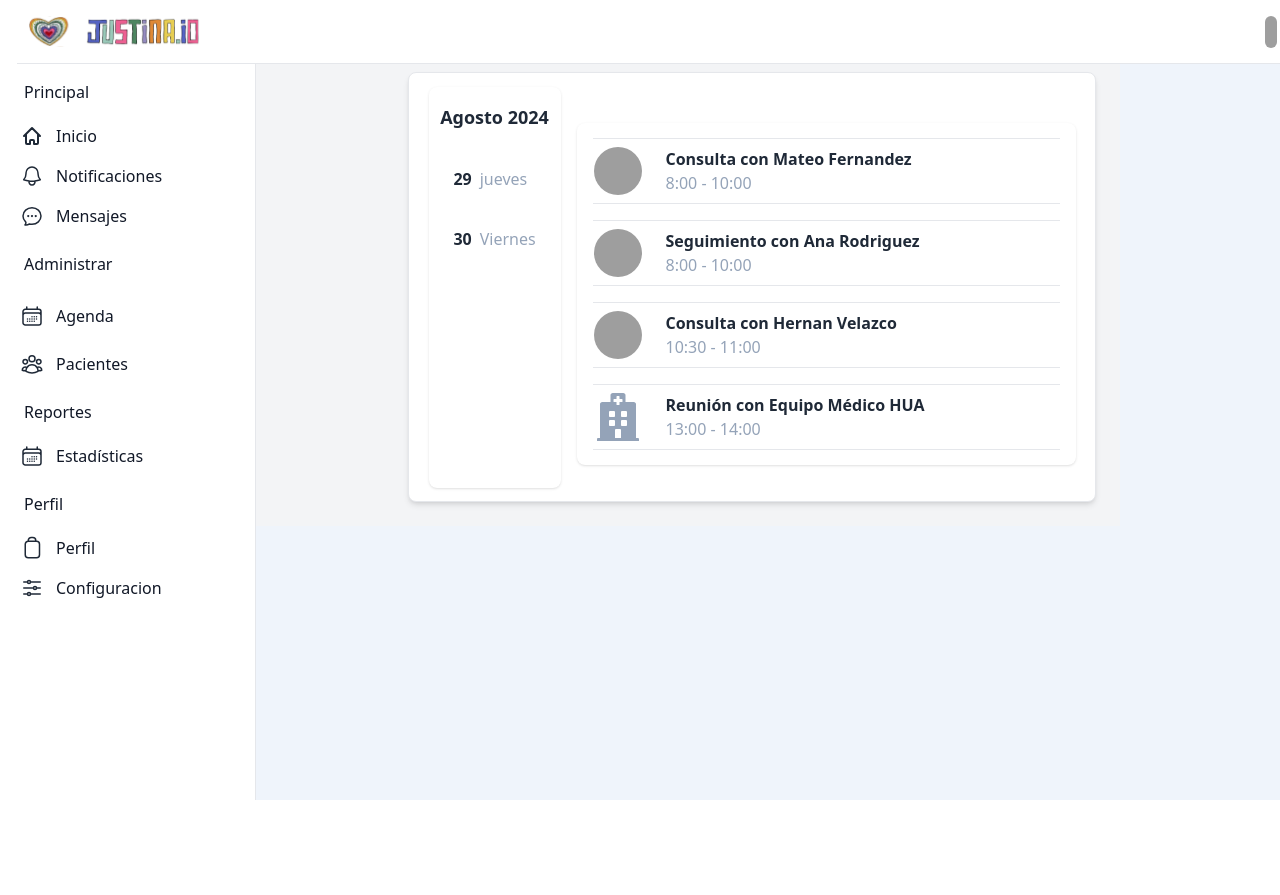
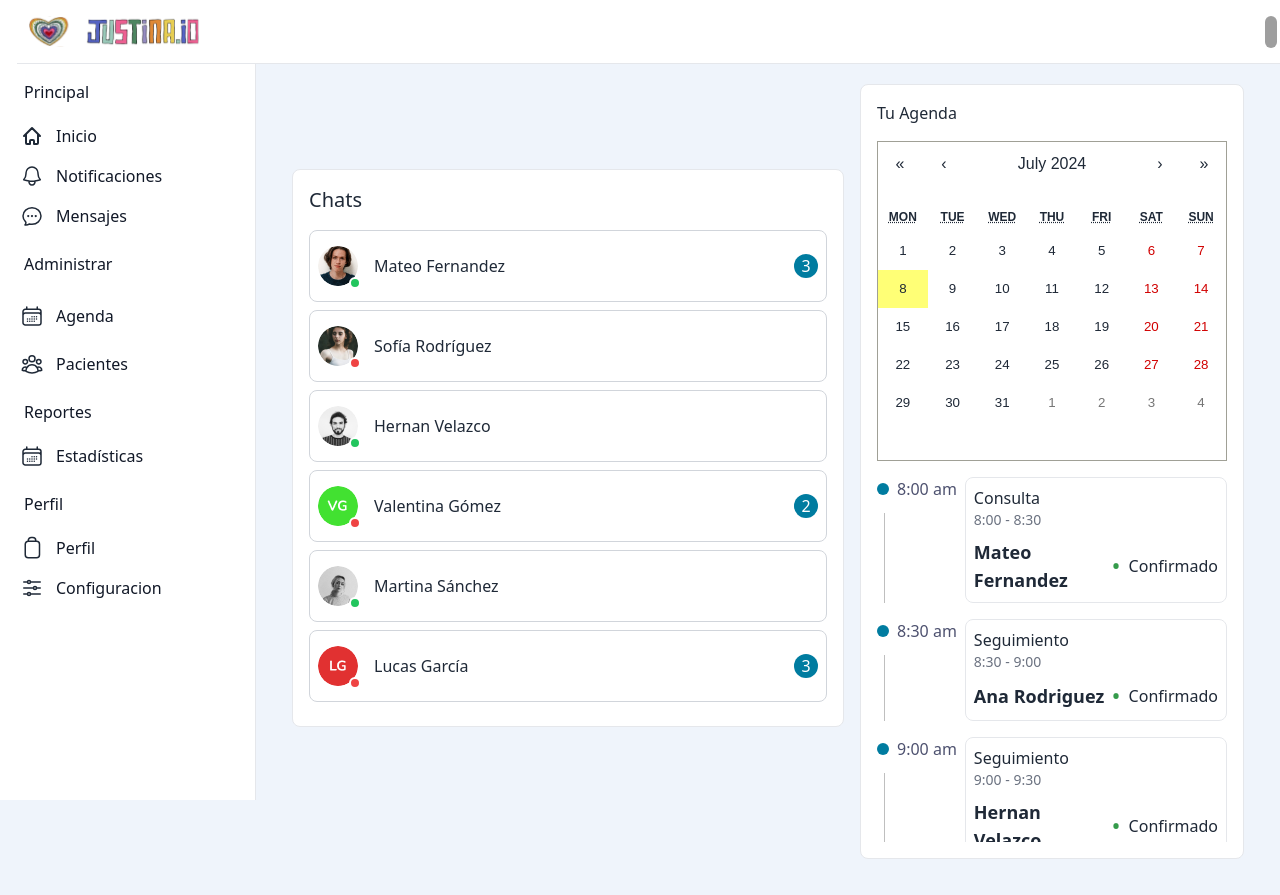
Before and after one commit to No-Country-simulation/h1-09-java-react, a React (Vite) app in the folder justina-io/: page / in a window 1280 px wide. Before the commit the page ends 800 px from the top, so only its background shows below. Built offline with nearby package versions, Linux system fonts and the light colour scheme; grey boxes are pictures that could not be loaded.

Commit message:
fix: fix page home and patients

```diff
--- a/justina-io/src/components/chats/Chats.jsx
+++ b/justina-io/src/components/chats/Chats.jsx
@@ -20,12 +20,12 @@ const photos = [
 
 const Chats = () => {
   return (
-    <div className="w-[688px] h-[553px] bg-white p-4">
+    <div className="w-[344px] md:w-[688px] h-auto bg-white p-4 border rounded-lg">
       <h1 className="text-left text-xl mb-4">Chats</h1>
       {chatsData.map((chat, index) => (
         <div
           key={chat.id}
-          className="w-[624px] h-[72px] flex items-center mb-2 bg-white border border-gray-300  rounded-lg p-2"
+          className="w-full h-[72px] flex items-center mb-2 bg-white border border-gray-300 rounded-lg p-2"
         >
           <div className="relative">
             <img
--- a/justina-io/src/components/yourAgenda/TuAgenda.jsx
+++ b/justina-io/src/components/yourAgenda/TuAgenda.jsx
@@ -5,13 +5,12 @@ import Appointment from './Appointment';
 
 const TuAgenda = () => {
   return (
-    <div className="flex justify-center items-center h-screen">
-      <div className="w-[410px] h-[770px] bg-white border rounded-lg p-4">
+    <div className="w-[110px] md:w-[410px] h-auto mt-12 bg-white border rounded-lg p-4">
       <h1 className="mb-4">Tu Agenda</h1>
-        <div className="w-[380px] h-[320px] mb-4 flex justify-center">
+      <div className="w-full h-[320px] mb-4 flex justify-center">
         <Calendar />
       </div>
-        <div className="w-[380px] h-[365px] overflow-y-auto">
+      <div className="w-full h-[365px] overflow-y-auto">
         <Appointment
           time="8:00 am"
           title="Consulta"
@@ -35,7 +34,6 @@ const TuAgenda = () => {
         />
       </div>
     </div>
-    </div>
   );
 };
 
--- a/justina-io/src/index.css
+++ b/justina-io/src/index.css
@@ -5,3 +5,17 @@
 body{
     background-color: #EFF4FB;
 }
+
+.main-content {
+    display: flex;
+  }
+
+  #logo-sidebar {
+    width: 256px; /* Tamaño del sidebar */
+  }
+
+  .content {
+    margin-left: 256px; /* Margen izquierdo igual al ancho del sidebar */
+    padding: 20px;
+    width: calc(100% - 256px);
+  }
--- a/justina-io/src/layouts/layoutSidebar.jsx
+++ b/justina-io/src/layouts/layoutSidebar.jsx
@@ -2,16 +2,11 @@ import React from 'react';
 import { Link } from 'react-router-dom';
 import LayoutsNav from './LayoutsNav';
 
-const layoutSidebar = ({ children }) => {
+const LayoutSidebar = ({ children }) => {
   return (
     <>
-      <LayoutsNav>
-
-      </LayoutsNav>
-      <section>
-        <div className="drawer drawer-open">
-          <input id="my-drawer" type="checkbox" className="drawer-toggle" />
-          <div className="drawer-side">
+      <LayoutsNav />
+      <section className="main-content">
         <aside
           id="logo-sidebar"
           className="fixed top-0 left-0 z-40 w-64 h-screen pt-20 transition-transform -translate-x-full bg-white border-r border-gray-200 sm:translate-x-0 dark:bg-gray-800 dark:border-gray-700"
@@ -22,11 +17,8 @@ const layoutSidebar = ({ children }) => {
               <span className="ms-3 text-gray-900 dark:text-white group-hover:text-D0298A">Principal</span>
               <Link to='/'>
                 <div className='mt-3'>
-
                   <li>
-                        <a
-                          className="flex items-center p-2 text-gray-900 rounded-lg dark:text-white group icon-container"
-                        >
+                    <a className="flex items-center p-2 text-gray-900 rounded-lg dark:text-white group icon-container">
                       <svg
                         className="w-6 h-6 text-gray-800 dark:text-white icon-default group-hover:text-D0298A"
                         aria-hidden="true"
@@ -41,7 +33,8 @@ const layoutSidebar = ({ children }) => {
                           strokeLinecap="round"
                           strokeLinejoin="round"
                           strokeWidth="2"
-                              d="m4 12 8-8 8 8M6 10.5V19a1 1 0 0 0 1 1h3v-3a1 1 0 0 1 1-1h2a1 1 0 0 1 1 1v3h3a1 1 0 0 0 1-1v-8.5" />
+                          d="m4 12 8-8 8 8M6 10.5V19a1 1 0 0 0 1 1h3v-3a1 1 0 0 1 1-1h2a1 1 0 0 1 1 1v3h3a1 1 0 0 0 1-1v-8.5"
+                        />
                       </svg>
                       <span className="ms-3 text-gray-900 dark:text-white group-hover:text-D0298A">Inicio</span>
                     </a>
@@ -211,14 +204,12 @@ const layoutSidebar = ({ children }) => {
             </ul>
           </div>
         </aside>
-            <main className="flex-1 bg-gray-100 p-6">
+        <div className="content">
           {children}
-            </main>
-          </div>
         </div>
       </section>
     </>
   );
 };
 
-export default layoutSidebar;
+export default LayoutSidebar;
--- a/justina-io/src/pages/Home.jsx
+++ b/justina-io/src/pages/Home.jsx
@@ -1,14 +1,15 @@
-// Home.js
 import React from 'react';
 import './Home.css';
-import Calendar from '../components/Calendar/Calendar';
 import LayoutSidebar from '../layouts/layoutSidebar';
+import TuAgenda from '../components/yourAgenda/TuAgenda';
+import Chats from '../components/chats/Chats';
 
 const Home = () => {
   return (
     <LayoutSidebar>
-      <div className="flex justify-center items-center h-full">
-        <Calendar />
+      <div className="flex flex-col md:flex-row justify-around items-start md:items-center p-4 gap-4 w-100">
+        <Chats />
+        <TuAgenda />
       </div>
     </LayoutSidebar>
   );
--- a/justina-io/src/pages/PatientsList.jsx
+++ b/justina-io/src/pages/PatientsList.jsx
@@ -1,7 +1,10 @@
-import CardPatients from '../components/CardPatients/CardPatients';
+import CardPatients from '../components/card/CardPatients';
+import LayoutSidebar from '../layouts/layoutSidebar';
 
 function PatientsList() {
   return (
+    <LayoutSidebar>
+    <div className="flex justify-end md:items-end w-100">
     <section className="lg:ml-72 lg:pt-20 lg:pr-5">
       <article className="flex items-center justify-between my-5">
         <h3 className="text-2xl font-semibold text-gray-700 ">Pacientes</h3>
@@ -73,6 +76,9 @@ function PatientsList() {
         <CardPatients />
       </article>
     </section>
+    </div>
+    </LayoutSidebar>
+
   );
 }
 
--- a/justina-io/src/routes/Navigation.jsx
+++ b/justina-io/src/routes/Navigation.jsx
@@ -8,7 +8,6 @@ import Home from '../pages/Home';
 import PasswordRecovery from '../pages/PasswordRecovery';
 import Patients from '../pages/Patients';
 import PatientsList from '../pages/PatientsList';
-import LayoutSidebar from '../layouts/layoutSidebar';
 
 const routes = createBrowserRouter([
   {
@@ -42,17 +41,13 @@ const routes = createBrowserRouter([
   {
     path: '/pacientes',
     element: (
-      <LayoutSidebar>
         <PatientsList />
-        </LayoutSidebar>
     ),
   },
   {
     path: '/pacientes/:patient',
     element: (
-      <LayoutSidebar>
         <Patients />
-      </LayoutSidebar>
     ),
   },
 ]);
```
Lines whose indentation alone changed are shown as unchanged.
